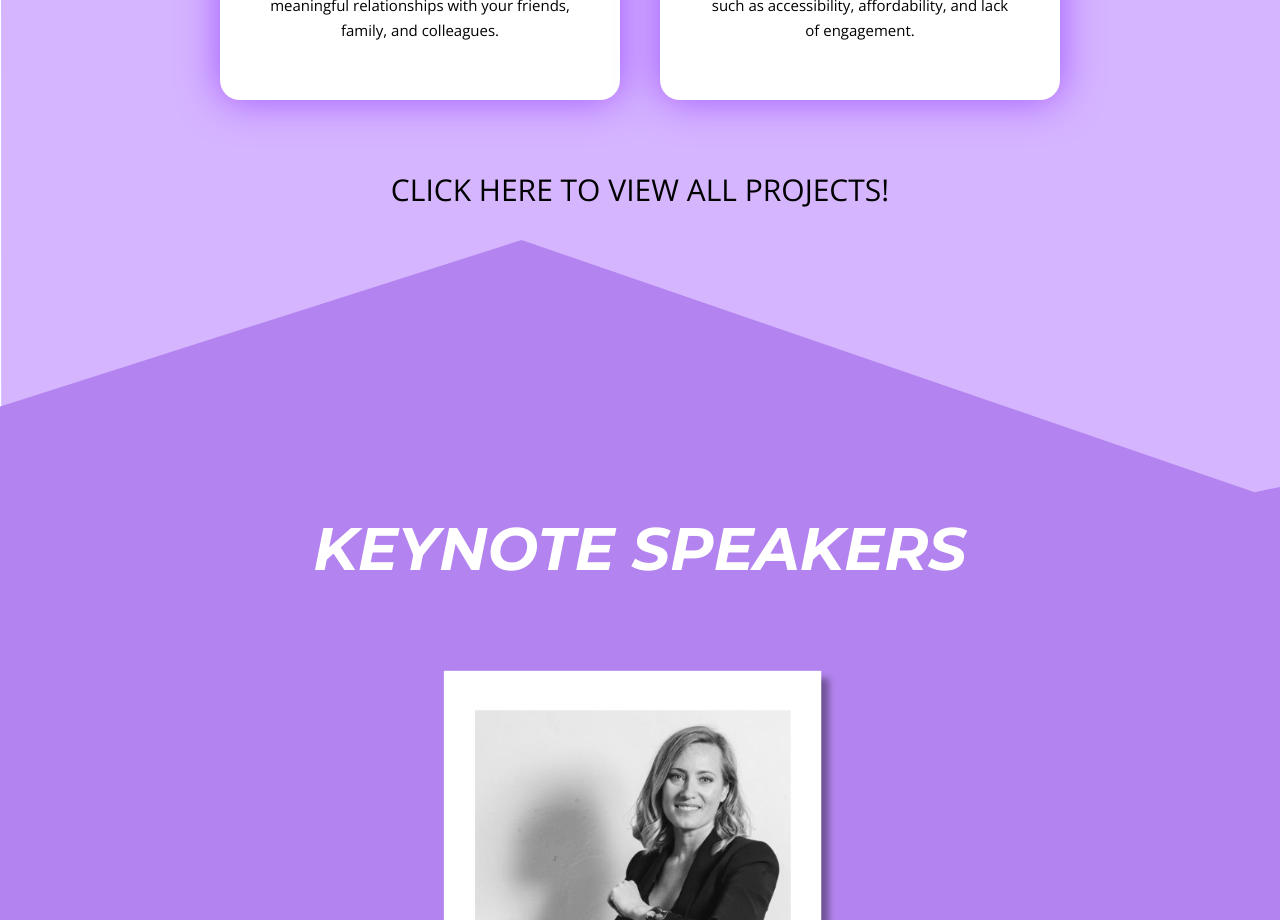
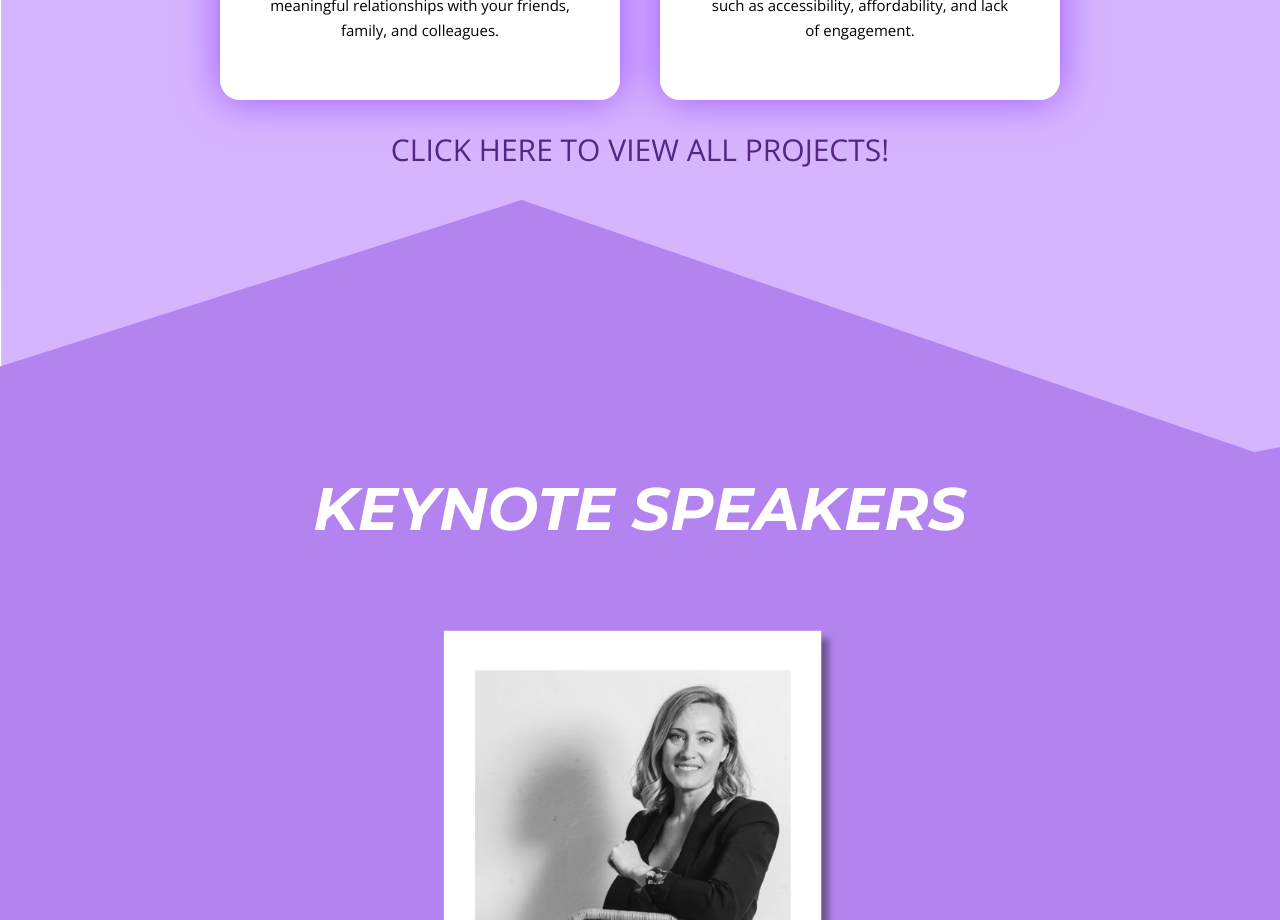
Before and after one commit to sf-hacks-admin/2021website, a React (Create React App) app in the folder app/: page / in a window 1280 px wide. Shown: the part 3920-4840 px from the top of the page. Built offline with nearby package versions, Linux system fonts and the light colour scheme.

Commit message:
updated links

```diff
--- a/app/src/screens/LandingSection.js
+++ b/app/src/screens/LandingSection.js
@@ -89,7 +89,7 @@ const LandingSection = props => {
         Check out our winners below!
         {props.width === "xs" || props.width === "sm" ? <br /> : " "}
       </div>
-      <a href="https://sfhacks2021.typeform.com/to/jGdkmdK8" target="_blank">
+      <a href="https://forms.gle/oGzjQWEXdYci5cTL7" target="_blank">
         <Button variant="contained" className="landing-button-font-1">
           SUBSCRIBE TO NEWSLETTER
         </Button>
--- a/app/src/screens/Recap.js
+++ b/app/src/screens/Recap.js
@@ -189,9 +189,11 @@ const Recap = () => {
             }
           />
         </div>
-        <div className="reg-1" style={{ textAlign: "center", marginTop: 40 }}>
+        <a href = "https://sf-hacks.devpost.com/project-gallery" target="_blank" className="reg-1" style={{ textAlign: "center", marginTop: 40, decoration: "None" }}>
+        <div>
           CLICK HERE TO VIEW ALL PROJECTS!
         </div>
+        </a>
       </div>
     </div>
   );
```
